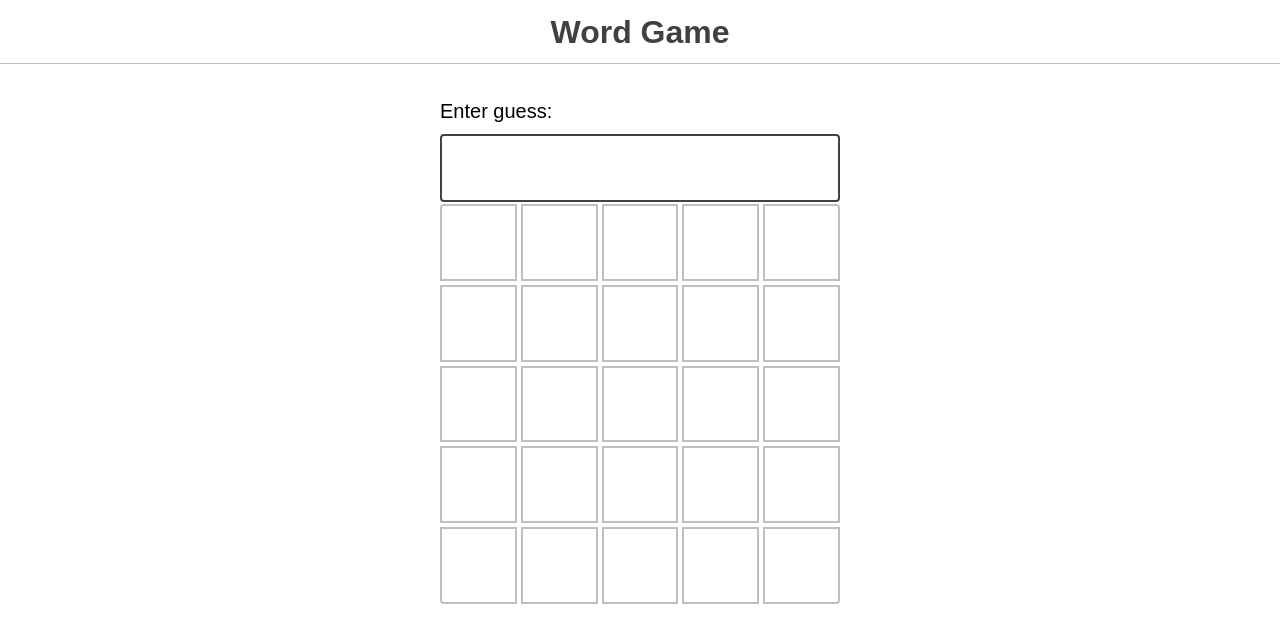
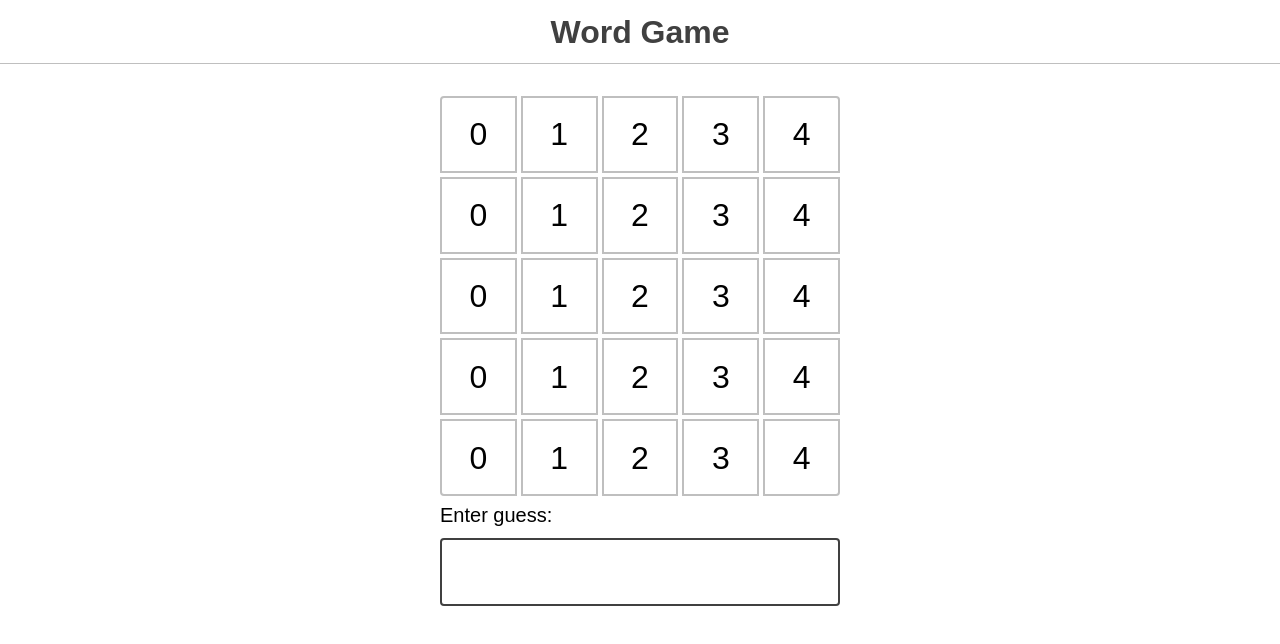
Before and after one commit to LahcenHaouch/joy-of-react, a React (Create React App) app in the folder word-clone/: page / in a window 1280 px wide. Shown: the top 644 px of the page. Built offline with nearby package versions, Linux system fonts and the light colour scheme.

Commit message:
Fix bug when entering word

```diff
--- a/word-clone/src/components/Game/Game.js
+++ b/word-clone/src/components/Game/Game.js
@@ -1,6 +1,6 @@
 import React from 'react';
 
-import { sample } from '../../utils';
+import { guessesArray, sample } from '../../utils';
 import { WORDS } from '../../data';
 
 import GuessResults from './GuessResults';
@@ -13,20 +13,29 @@ const answer = sample(WORDS);
 console.info({ answer });
 
 function Game() {
-  const [guesses, setGuesses] = React.useState([]);
+  const [guesses, setGuesses] = React.useState(guessesArray);
   const [currentGuess, setCurrentGuess] = React.useState('');
 
   const handleGuessSubmit = (event) => {
     event.preventDefault();
-    if (guesses.length === NUM_OF_GUESSES_ALLOWED) {
+    const currentIndex = guesses.findIndex(guess => Array.isArray(guess)) + 1
+    if (currentIndex === NUM_OF_GUESSES_ALLOWED) {
       return;
     }
-    setGuesses(prevGuesses => prevGuesses.concat({ id: crypto.randomUUID(), letters: [...currentGuess].map(letter => ({ id: crypto.randomUUID(), value: letter })) }))
+
+    setGuesses(prevGuesses => {
+      const newGuesses = [...prevGuesses];
+
+      newGuesses[currentIndex] = [...currentGuess]
+
+      return newGuesses;
+    })
     setCurrentGuess('');
   }
 
   return (
     <div>
+      <GuessResults guesses={guesses} />
       <form onSubmit={handleGuessSubmit} className="guess-input-wrapper">
         <label htmlFor="guess-input">Enter guess:</label>
         <input
@@ -37,7 +46,6 @@ function Game() {
           onChange={event => setCurrentGuess(event.target.value.trim().toUpperCase())}
         />
       </form>
-      <GuessResults guesses={guesses} />
     </div>
   )
 }
--- a/word-clone/src/components/Game/Guess.jsx
+++ b/word-clone/src/components/Game/Guess.jsx
@@ -1,21 +1,16 @@
-import { range } from "../../utils";
+import { guessesArray } from "../../utils";
 
 export default function Guess({ letters }) {
-  const guessDisplay = letters.length === 0 ? range(0, 5) : letters;
+  const guessDisplay = Array.isArray(letters) ? letters : guessesArray;
+
+  console.log({ guessDisplay })
 
   return (
     <p className="guess">
       {
-        guessDisplay.map(letter => {
-          if (typeof letter === 'number') {
-            return (
-              <span key={letter} className="cell"></span>
-            )
-          }
-          return (
-            <span key={letter.id} className="cell">{letter.value}</span>
-          )
-        })
+        guessDisplay.map((letter, index) => (
+          <span key={index} className="cell">{letter}</span>
+        ))
       }
     </p>
   )
--- a/word-clone/src/components/Game/GuessResults.jsx
+++ b/word-clone/src/components/Game/GuessResults.jsx
@@ -1,15 +1,11 @@
 import Guess from './Guess';
 
-import { range } from '../../utils';
-
 export default function GuessResults({ guesses }) {
-  console.log(range(0, 5));
-
   return (
     <div className="guess-results">
       {
-        range(0, 5).map(index => (
-          <Guess key={index} letters={guesses[index] || []} />
+        guesses.map((letters, index) => (
+          <Guess key={index} letters={letters} />
         ))
       }
     </div>
--- a/word-clone/src/utils.js
+++ b/word-clone/src/utils.js
@@ -13,3 +13,6 @@ export const range = (start, end, step = 1) => {
   }
   return output;
 };
+
+export const NUM_OF_GUESSES_ALLOWED = 5;
+export const guessesArray = range(0, 5);
```
